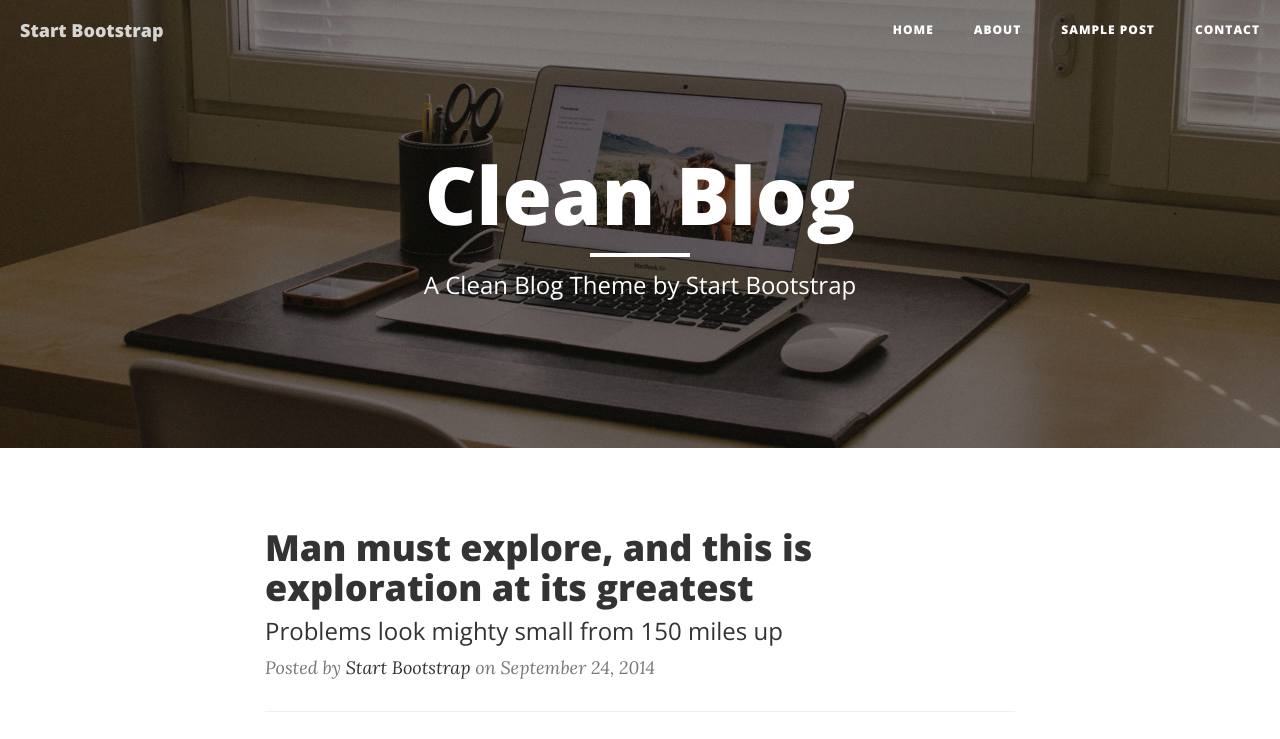
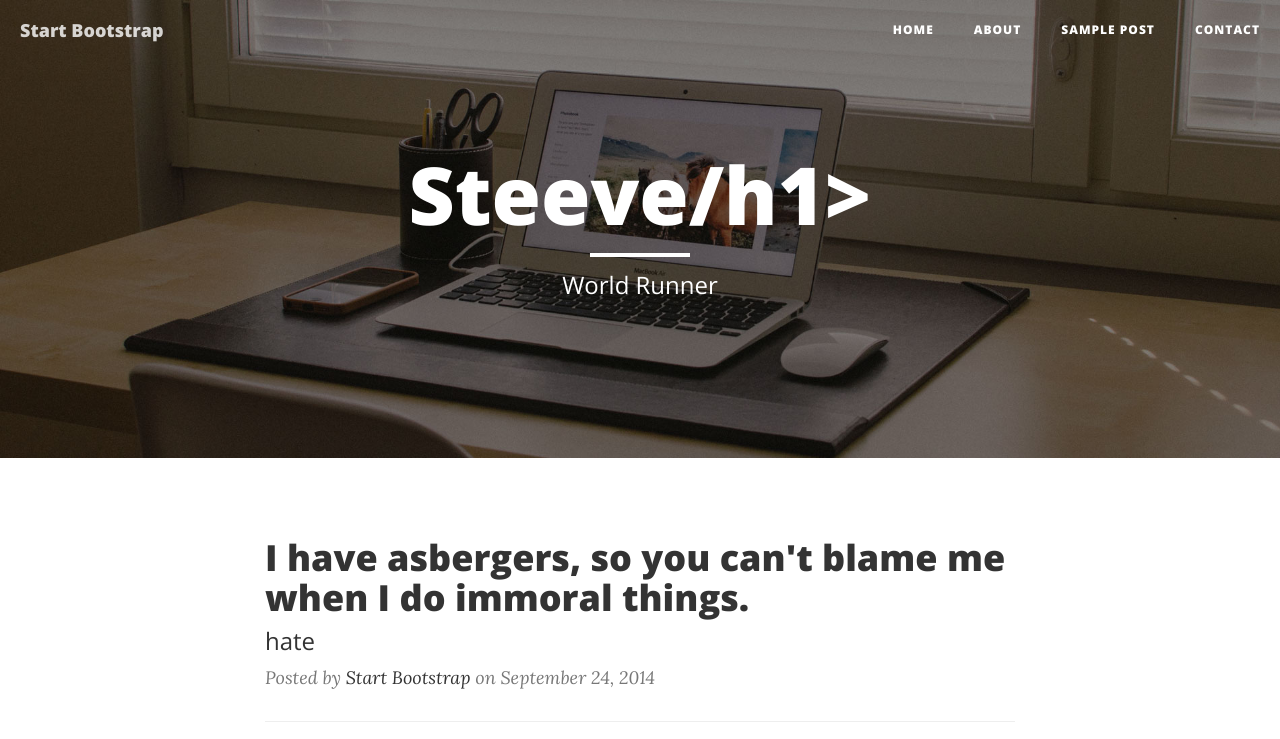
Before and after one commit to sdeavin1/sdeavin1.github.io, a website: page index.html in a window 1280 px wide. Shown: the top 739 px of the page. Drawn offline with nearby package versions, Linux system fonts and the light colour scheme.

Commit message:
Update index.html

```diff
--- a/index.html
+++ b/index.html
@@ -9,7 +9,7 @@
     <meta name="description" content="">
     <meta name="author" content="">
 
-    <title>Clean Blog</title>
+    <title>Brock Thoughts</title>
 
     <!-- Bootstrap Core CSS -->
     <link href="vendor/bootstrap/css/bootstrap.min.css" rel="stylesheet">
@@ -74,9 +74,9 @@
             <div class="row">
                 <div class="col-lg-8 col-lg-offset-2 col-md-10 col-md-offset-1">
                     <div class="site-heading">
-                        <h1>Clean Blog</h1>
+                        <h1>Steeve/h1>
                         <hr class="small">
-                        <span class="subheading">A Clean Blog Theme by Start Bootstrap</span>
+                        <span class="subheading">World Runner</span>
                     </div>
                 </div>
             </div>
@@ -90,10 +90,10 @@
                 <div class="post-preview">
                     <a href="post.html">
                         <h2 class="post-title">
-                            Man must explore, and this is exploration at its greatest
+                            I have asbergers, so you can't blame me when I do immoral things.
                         </h2>
                         <h3 class="post-subtitle">
-                            Problems look mighty small from 150 miles up
+                            hate
                         </h3>
                     </a>
                     <p class="post-meta">Posted by <a href="#">Start Bootstrap</a> on September 24, 2014</p>
```
